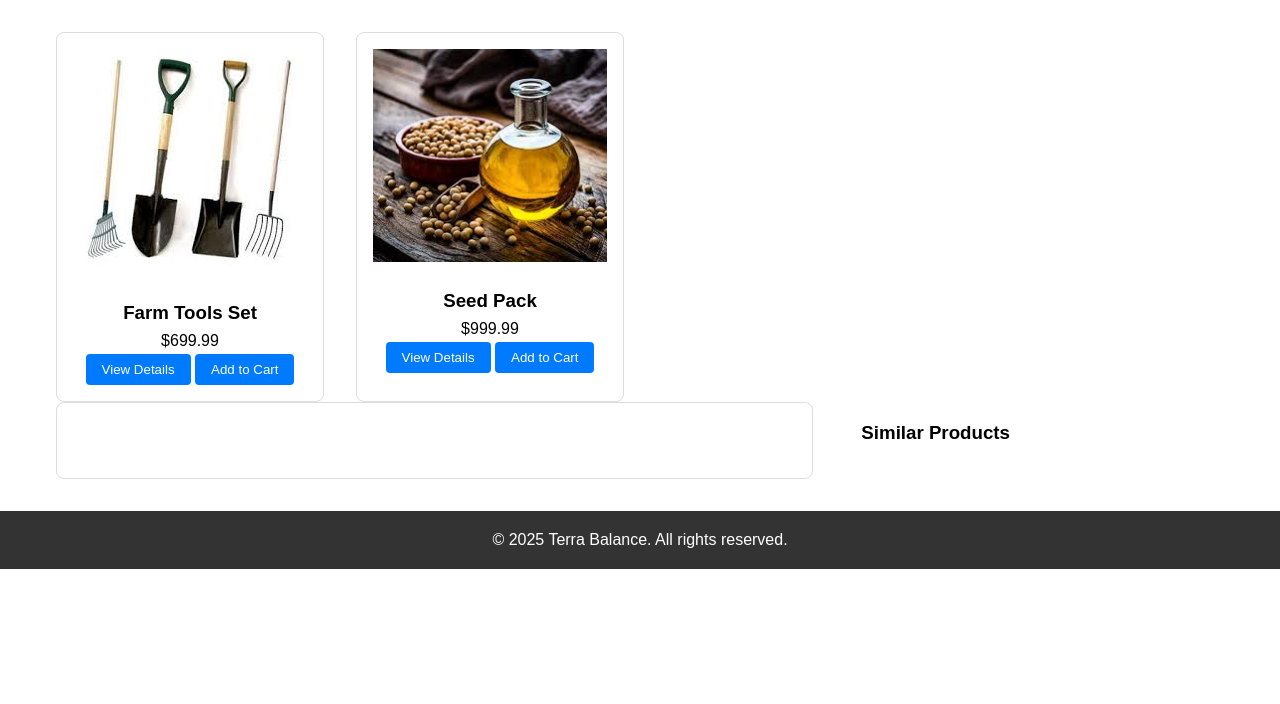
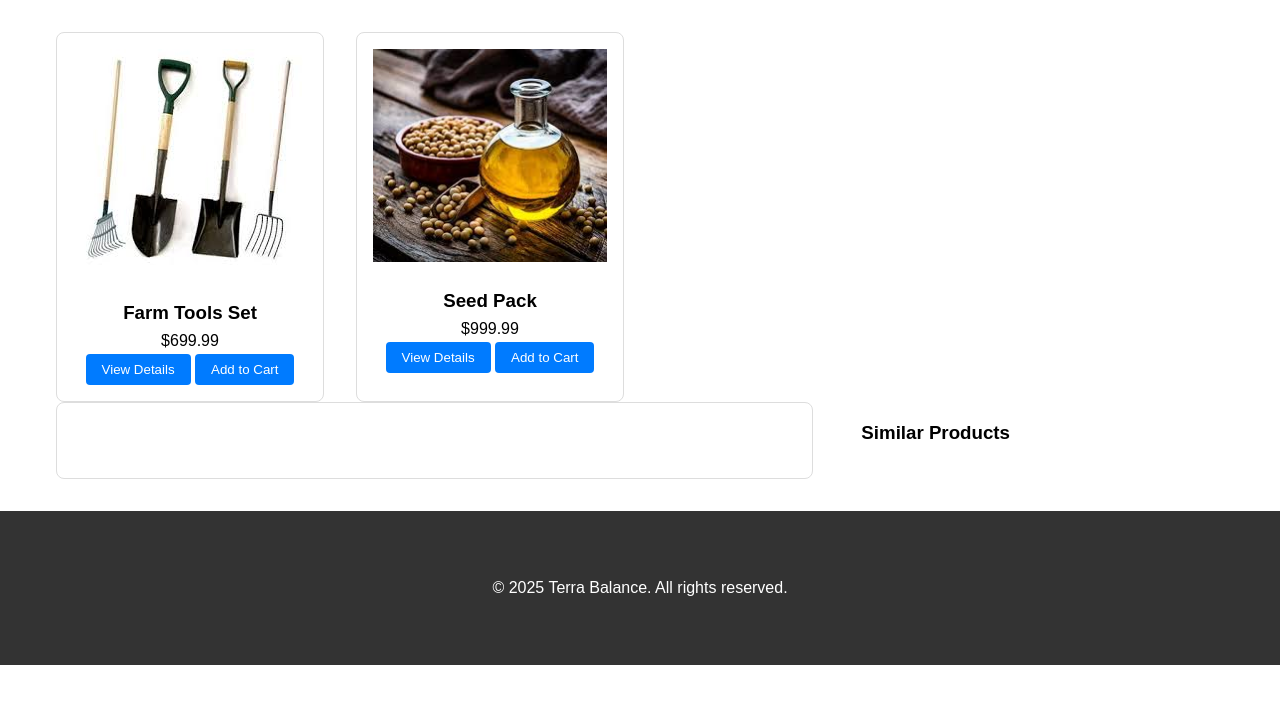
Before and after one commit to johnasada/My-Project, a plain HTML site: page index.html in a window 1280 px wide. Shown: the part 70-774 px from the top of the page. Drawn offline with Linux system fonts and the light colour scheme.

Commit message:
new proj

```diff
--- a/styles.css
+++ b/styles.css
@@ -174,6 +174,7 @@ footer {
     background-color: #333;
     color: white;
     text-align: center;
-    padding: 1rem;
+    padding: 5%;
     margin-top: 2rem;
+
 }
```
